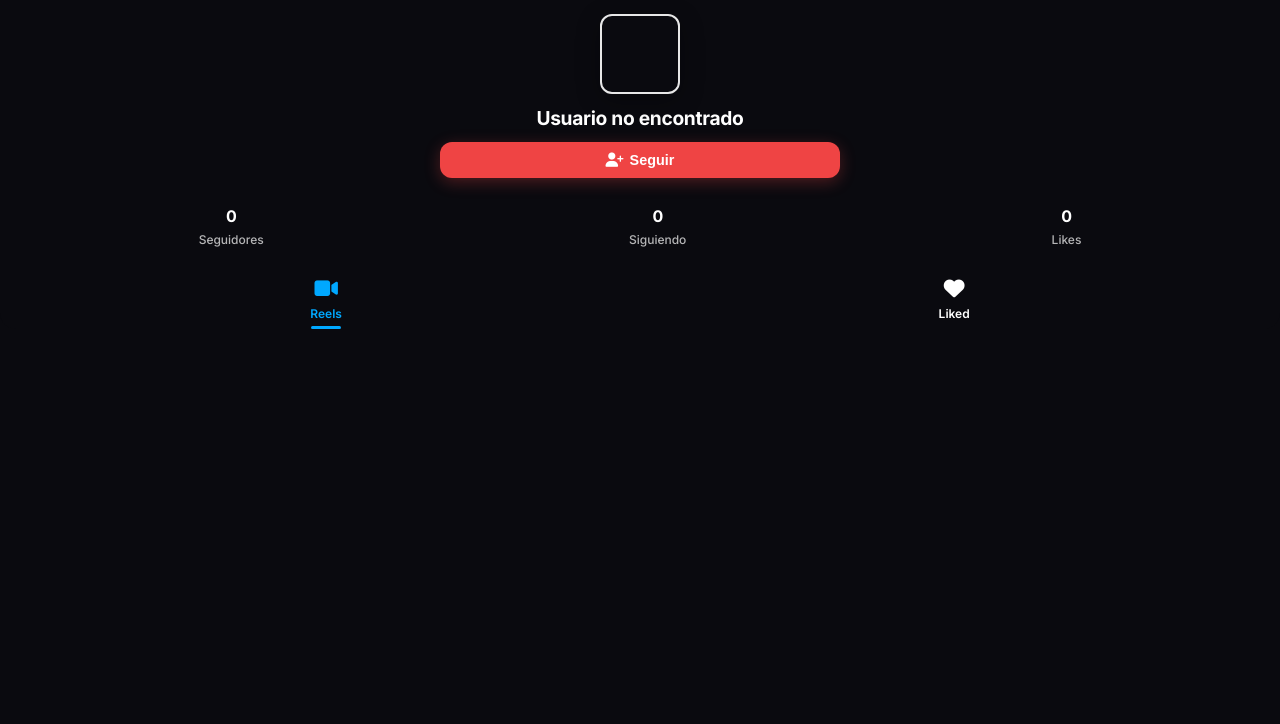
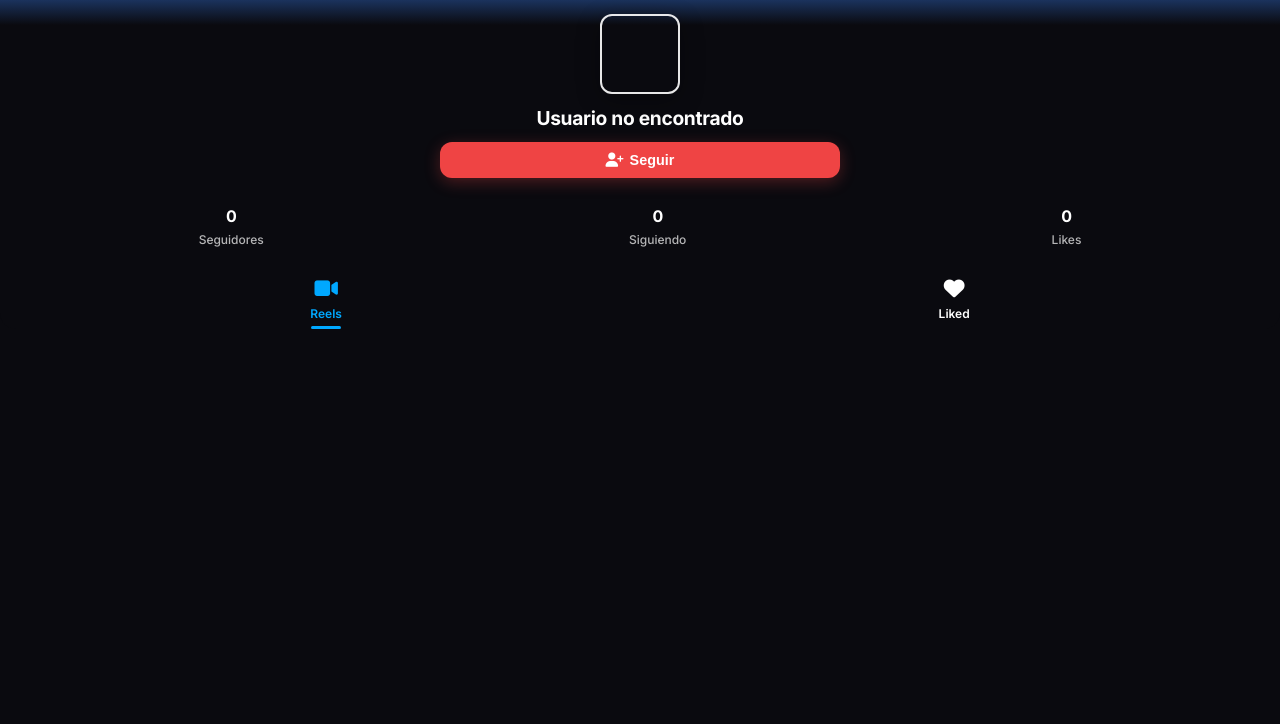
Before and after one commit to Nixooo/likering-backend, a website: page streamer.html in a window 1280 px wide. Shown: the part 76-800 px from the top of the page. Drawn offline with Linux system fonts and the light colour scheme.

Commit message:
Fix: Aumentar degradado un poco mas para mejor visibilidad

```diff
--- a/streamer.html
+++ b/streamer.html
@@ -100,7 +100,7 @@
     /* ===== HEADER - Color según plan con degradado vertical ===== */
     .profile-header {
         width: 100%;
-        background: linear-gradient(180deg, var(--header-color-1) 0%, var(--header-color-2) 5%, var(--bg-primary) 15%);
+        background: linear-gradient(180deg, var(--header-color-1) 0%, var(--header-color-2) 8%, var(--bg-primary) 30%);
         position: relative;
         padding: 20px 16px 12px;
         overflow: hidden;
```
